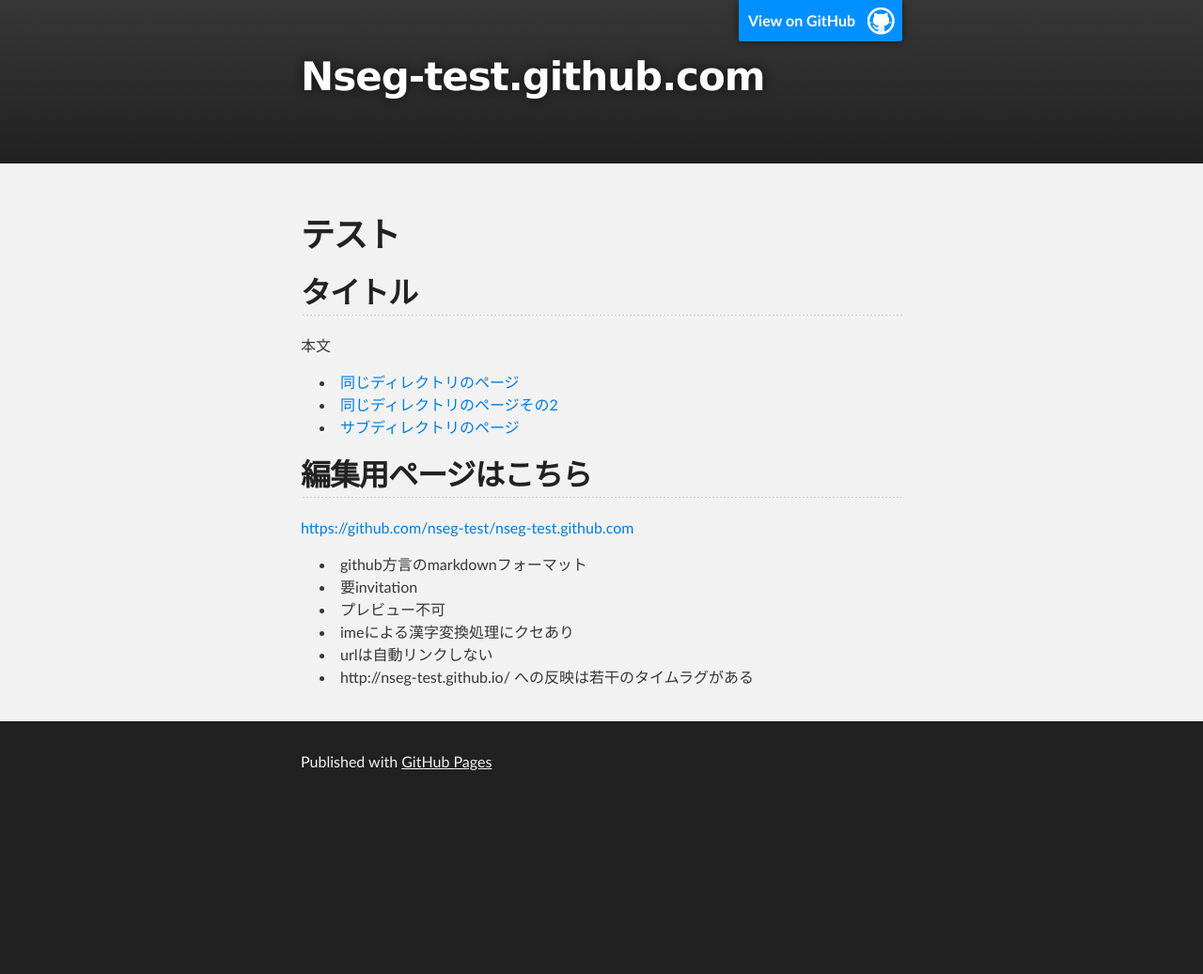
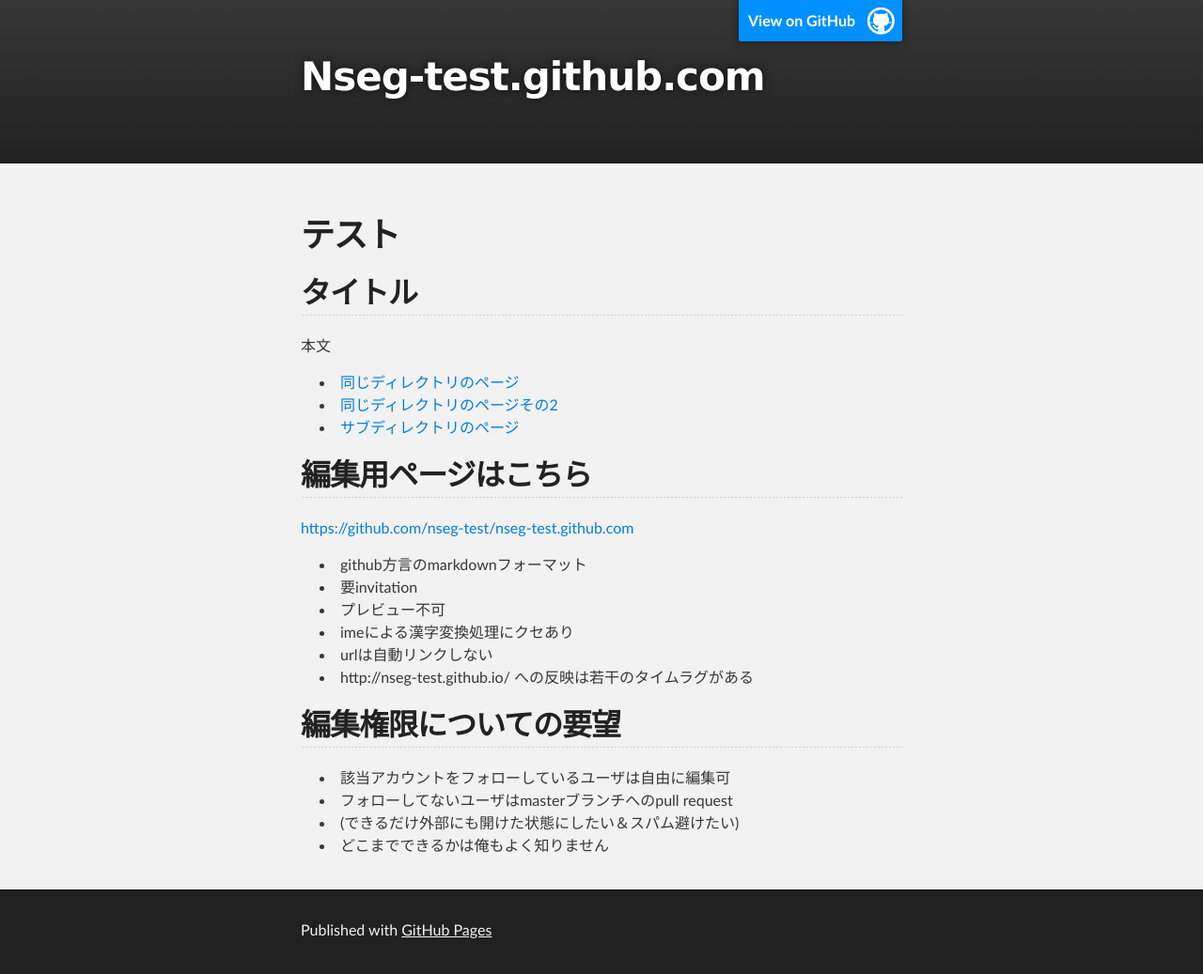
Before and after one commit to usualoma/nseg-test.github.com, a Jekyll site: the page built from index.md, in a window 1280 px wide. Shown: the whole page at 94% size. Built offline with Jekyll 4.4.1, drawn with Linux system fonts in a browser that asks for light colours; before the commit the page ends 900 px from its top, so only the background shows below that.

Commit message:
Update index.md

```diff
--- a/index.md
+++ b/index.md
@@ -26,3 +26,10 @@ title: Blogging Like a Hacker
 * imeによる漢字変換処理にクセあり
 * urlは自動リンクしない
 * http://nseg-test.github.io/ への反映は若干のタイムラグがある
+
+編集権限についての要望
+----------------------
+* 該当アカウントをフォローしているユーザは自由に編集可
+* フォローしてないユーザはmasterブランチへのpull request
+* (できるだけ外部にも開けた状態にしたい＆スパム避けたい)
+* どこまでできるかは俺もよく知りません
```
